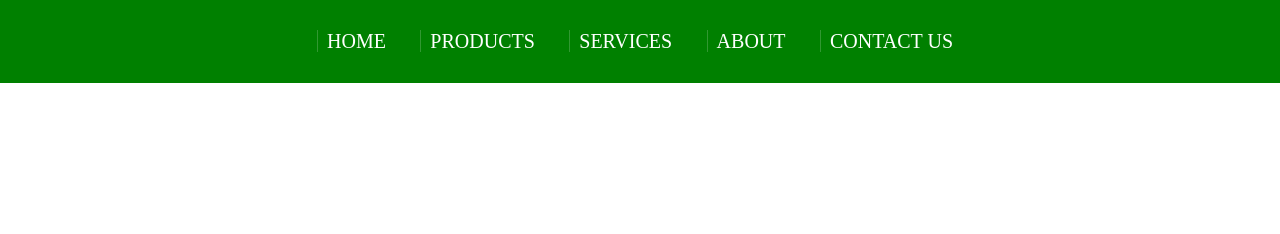
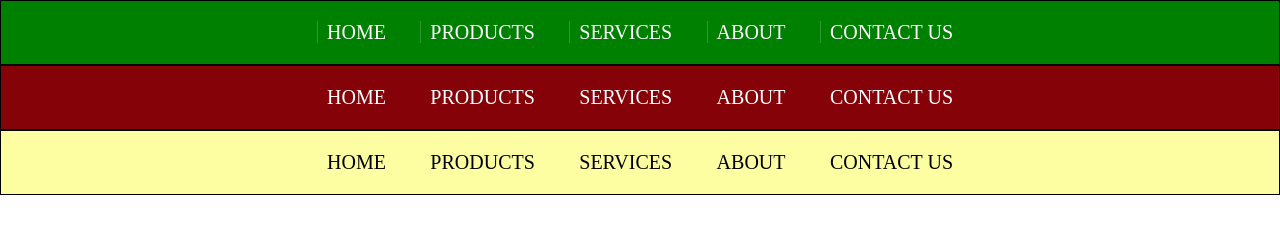
Before and after one commit to stevenbanilbo/Navbars, a plain HTML site: page index.html in a window 1280 px wide. Drawn offline with Linux system fonts and the light colour scheme.

Commit message:
Add files via upload

```diff
--- a/index.html
+++ b/index.html
@@ -16,5 +16,20 @@
                 <a>About</a>
                 <a>Contact Us</a>
             </div>
+            <div class="navbar red-bg red-border">
+                <a>Home</a>
+                <a>Products</a>
+                <a>Services</a>
+                <a>About</a>
+                <a>Contact Us</a>
+            </div>
+            <div class="navbar yellow-bg yellow-border">
+                <a>Home</a>
+                <a>Products</a>
+                <a>Services</a>
+                <a>About</a>
+                <a>Contact Us</a>
+            </div>
+
     </body>
 </html>
--- a/style.css
+++ b/style.css
@@ -9,6 +9,7 @@ html, body{
     margin: 0 auto;
 	text-transform: uppercase;
 	text-align: center;
+    border: 1px solid black;
 }
 
 .navbar a{
@@ -24,7 +25,7 @@ html, body{
 }
 
 .green-bg{
-    padding: 30px;
+    padding: 20px;
     background-color: green;
 }
 
@@ -57,3 +58,58 @@ html, body{
     height: 1px;
     width: 100%;
 }
+
+
+.red-bg{
+    padding: 20px;
+    background-color: #840208;
+
+
+}
+
+.red-border a:before, .red-border a:after
+{
+    position: absolute;
+    opacity: 0;
+    width: 0%;
+    height: 2px;
+    content: '';
+    background: #FFF;
+    transition: all 0.3s;
+    left: 0px;
+    bottom: 0px;
+
+}
+
+.red-border a:hover:after
+{
+    opacity: 1;
+    width: 100%;
+
+}
+
+.yellow-bg{
+    padding: 20px;
+    background-color: rgb(253, 253, 161);
+
+
+
+}
+
+.yellow-border a{
+
+    color: black;
+
+
+}
+.yellow-border a:hover{
+
+  background-color: rgba(0, 0, 233, 0.726);
+  border-radius: 7px;
+  padding: 5px 10px;
+  color: white;
+  opacity: 70%;
+  transition: 0.4s ease-in-out;
+
+
+}
```
